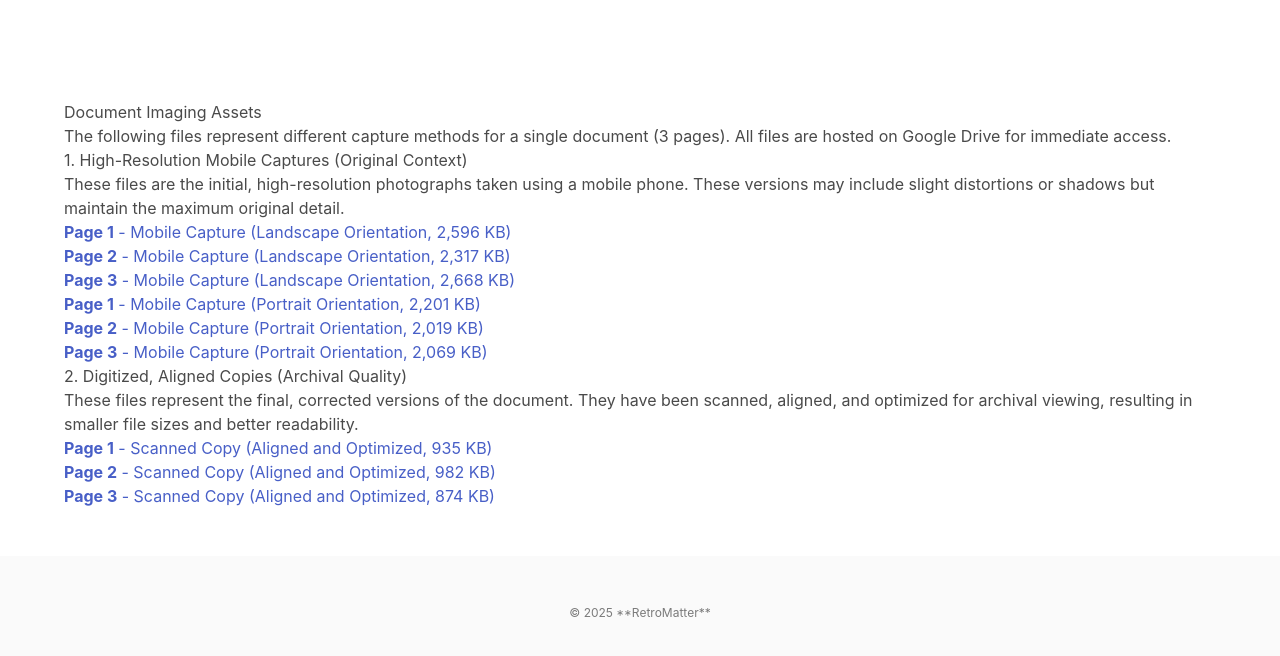
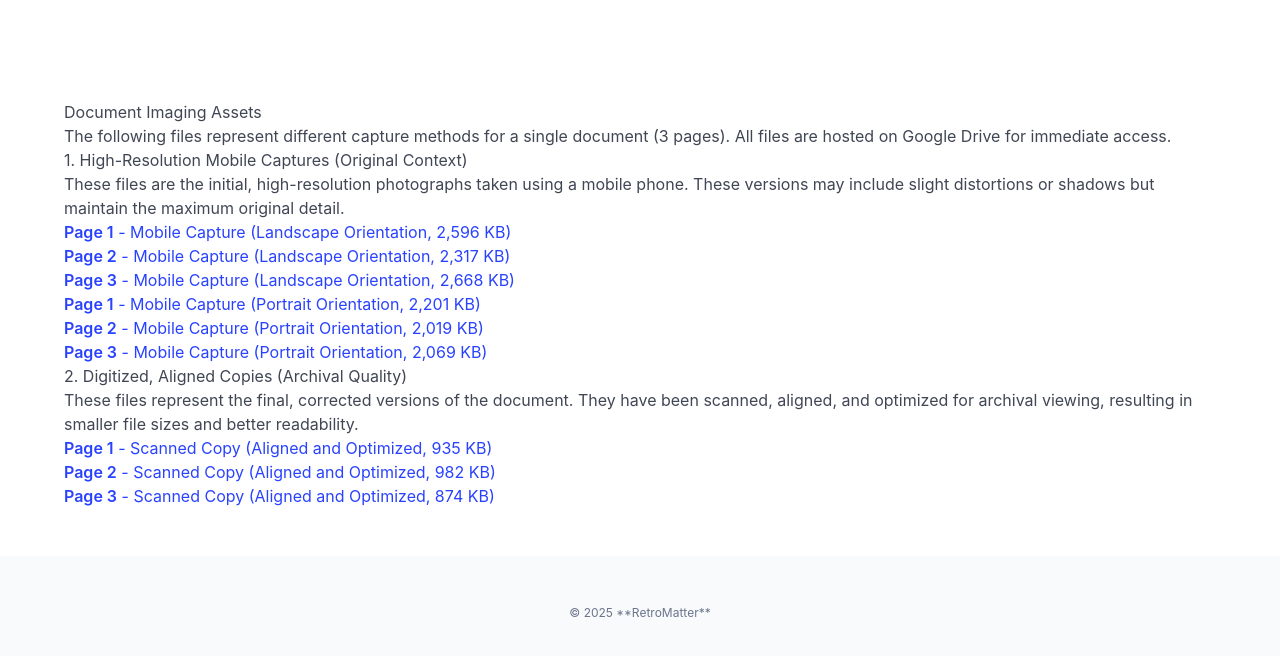
Before and after one commit to retromatter/retromatter.github.io, a Jekyll site: the page built from files/scans/index.md, in a window 1280 px wide. Shown: the top 656 px of the page. Built offline with Jekyll 4.4.1, drawn with Linux system fonts in a browser that asks for light colours; nearby versions of some CDN libraries.

Commit message:
Update Bulma CSS version to 1.0.4

```diff
--- a/_layouts/default.html
+++ b/_layouts/default.html
@@ -5,7 +5,7 @@
     <meta name="viewport" content="width=device-width, initial-scale=1.0">
     <title>{{ page.title | default: site.title }}</title>
 
-    <link rel="stylesheet" href="https://cdn.jsdelivr.net/npm/bulma@0.9.4/css/bulma.min.css">
+    <link rel="stylesheet" href="https://cdn.jsdelivr.net/npm/bulma@1.0.4/css/bulma.min.css">
     <script defer src="https://use.fontawesome.com/releases/v5.14.0/js/all.js"></script>
   </head>
 
```
